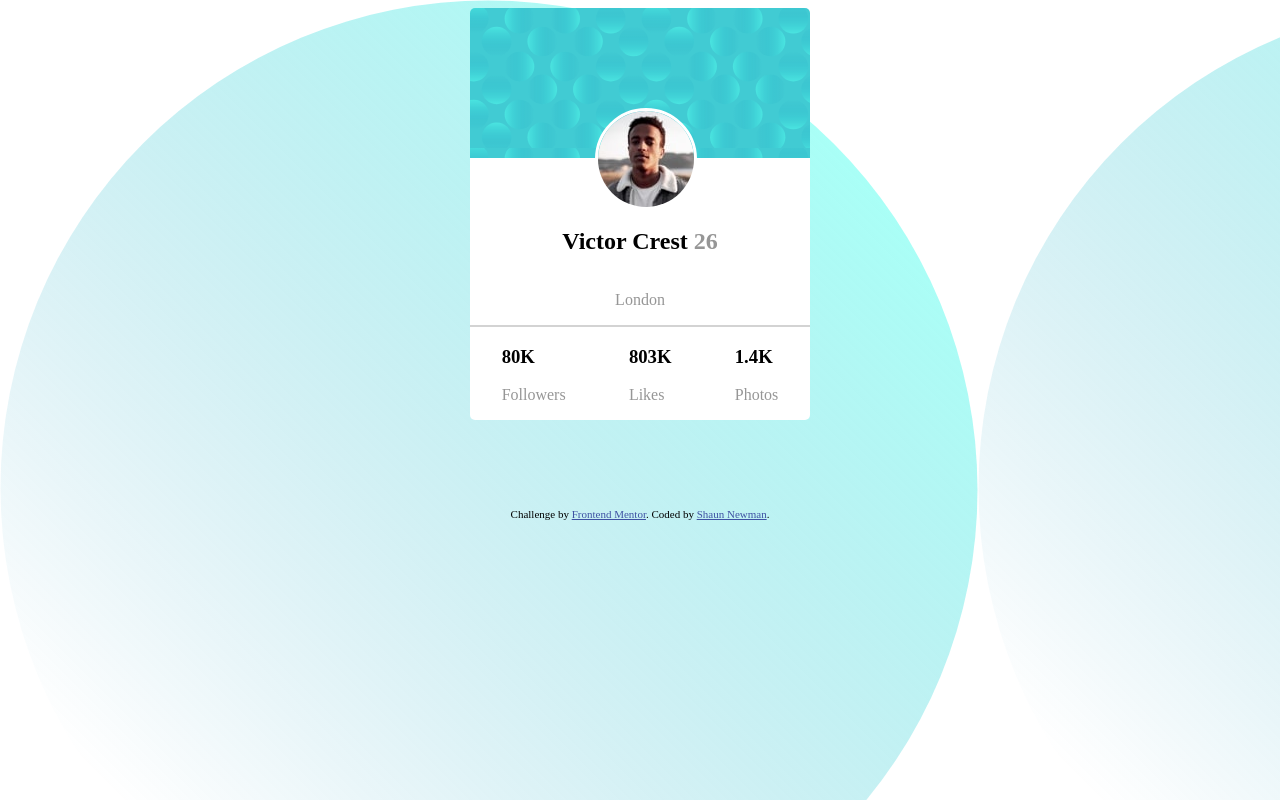
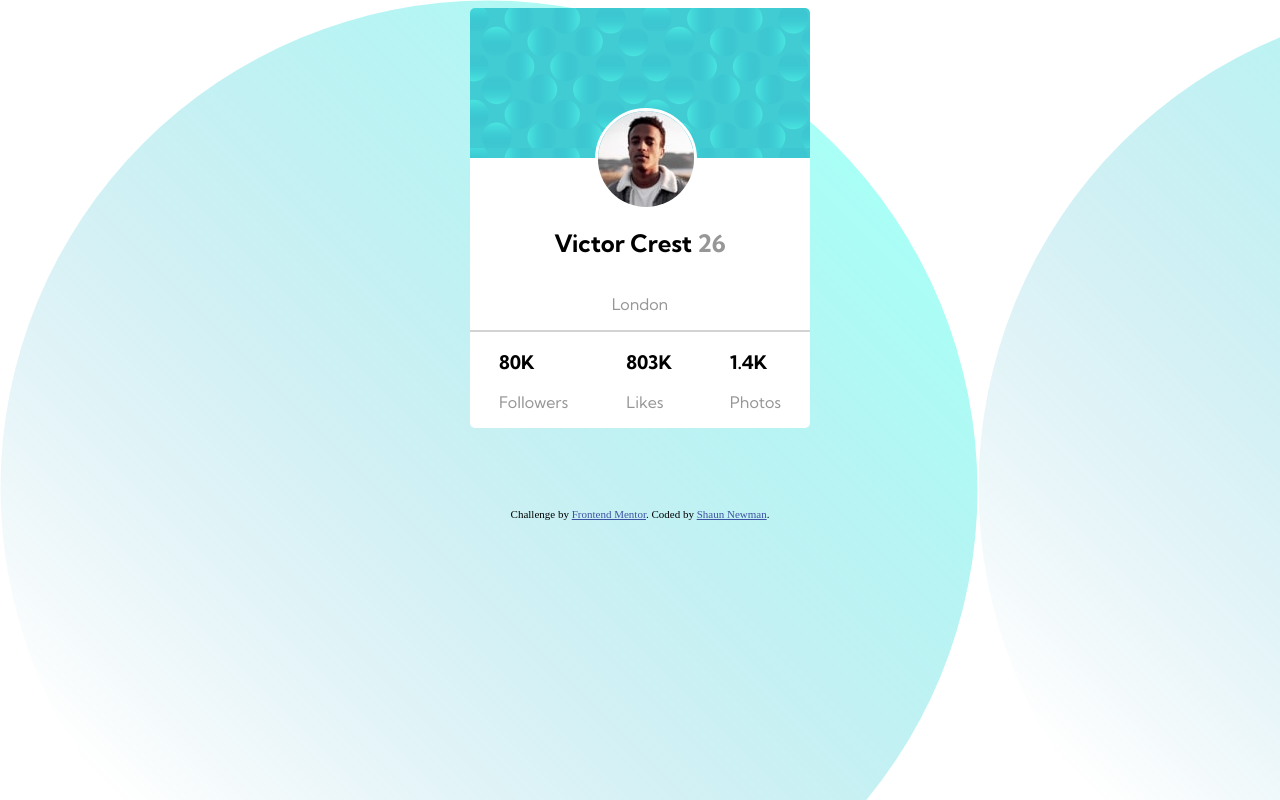
Before and after one commit to newmanwell/profile-card-compnent-main, a plain HTML site: page index.html in a window 1280 px wide. Drawn offline with Linux system fonts and the light colour scheme.

Commit message:
added Kumbh font to card

```diff
--- a/index.html
+++ b/index.html
@@ -5,9 +5,11 @@
     <meta name="viewport" content="width=device-width, initial-scale=1.0"> <!-- displays site properly based on user's device -->
     <link rel="stylesheet" href="./style.css">
     <link rel="icon" type="image/png" sizes="32x32" href="./images/favicon-32x32.png">
-
+    <!-- Kumbh Sans Font -->
+    <link rel="preconnect" href="https://fonts.googleapis.com">
+    <link rel="preconnect" href="https://fonts.gstatic.com" crossorigin>
+    <link href="https://fonts.googleapis.com/css2?family=Kumbh+Sans:wght@100..900&display=swap" rel="stylesheet">
     <title>Frontend Mentor | Profile card component</title>
-
   </head>
   <body>
     <main>
--- a/style.css
+++ b/style.css
@@ -15,6 +15,7 @@ section {
   width: 340px;
   height: 500px;
   border-radius: 5px;
+  font-family: "Kumbh Sans";
 }
 
 .bg-image {
```
